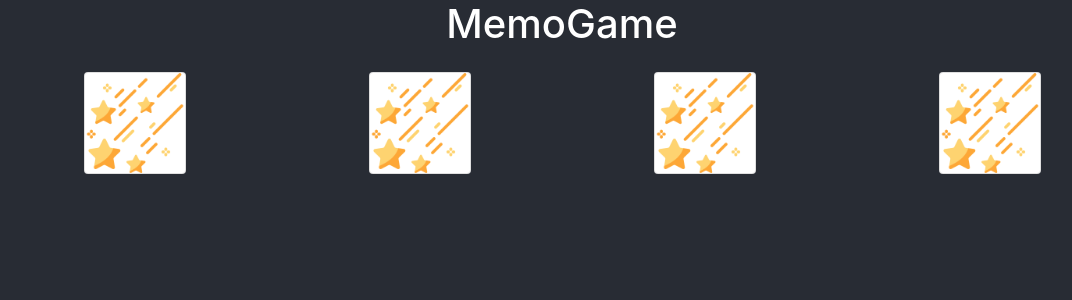
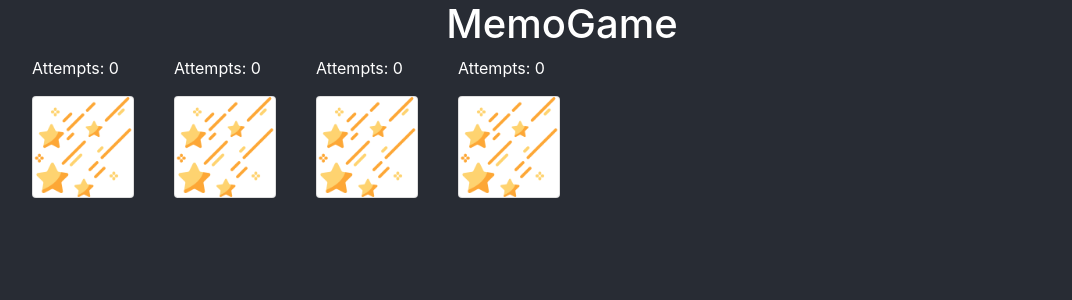
Before and after one commit to KatarzynaKrawczyk/memoGame1, a React (Create React App) app: page / in a window 1280 px wide. Shown: the top 300 px of the page, without its empty margins (78-1150 px from the left). Built offline with nearby package versions, Linux system fonts and the light colour scheme.

Commit message:
PlayCards initial handleChange

```diff
--- a/src/App.js
+++ b/src/App.js
@@ -1,21 +1,19 @@
 import React, { Component } from 'react';
-import fallingStar from './fallingStar.png';
 import './App.css';
-//import Card './component/card';
-import Game from './container/Game'
+import GameContainer from './container/GameContainer'
 
 class App extends Component {
   render() {
     return (
       <>
-        <header className="App-header">
+       <header className="App-header">
           <h1>MemoGame</h1>
-          <div class="container">
-            <div class="row">
-              <Game/>
-              <Game/>
-              <Game/>
-              <Game/>
+          <div className="container">
+            <div className="row">
+              <GameContainer name = "one"/>
+              <GameContainer name = "thumb"/>
+              <GameContainer name = "smile"/>
+              <GameContainer name = "home"/>
             </div>
           </div>
        </header>
--- /dev/null
+++ b/src/component/ListItem.jsx
@@ -0,0 +1,15 @@
+import React from "react";
+import PlayCard from "./PlayCard";
+
+class ListItem extends React.Component {
+    render() {
+        return (
+            <>
+                {this.props.name}
+                <PlayCard handleChange={this.props.handleChange} text="listitsm"/>
+            </>
+
+        )
+    }
+}
+export default ListItem;
--- /dev/null
+++ b/src/component/PlayCard.jsx
@@ -0,0 +1,11 @@
+import React from "react";
+import fallingStar from '../fallingStar.png';
+
+function PlayCard (props) {
+    return  <div  onClick={props.handleChange}  className="col-sm card m-3 mx-auto p-0 ">
+                <img src={fallingStar} className="flip" alt="fallingStar"/>
+            </div>;
+}
+
+
+export default PlayCard;
--- a/src/container/Game.jsx
+++ /dev/null
@@ -1,15 +0,0 @@
-import React from "react";
-import fallingStar from '../fallingStar.png';
-
-class Game extends React.Component {
-    render() {
-        return (
-            <div class="col-sm" className="card m-3 mx-auto">
-                <img src={fallingStar} className="flip" alt="fallingStar"/>
-            </div>
-        )
-
-    }
-}
-
-export default Game;
--- /dev/null
+++ b/src/container/GameContainer.jsx
@@ -0,0 +1,37 @@
+import React from "react";
+//import PlayCard from "../component/PlayCard";
+import ListItem from "../component/ListItem";
+
+
+class GameContainer extends React.Component {
+
+    constructor() {
+        super();
+        this.state = {
+            edited: 0
+        }
+    }
+
+    handleChange= () => {
+        this.setState({
+            edited: this.state.edited + 1
+        })
+
+    }
+    render() {
+        return (
+            <>
+
+                <ul>
+                Attempts: {this.state.edited}
+                    <ListItem handleChange ={this.handleChange.bind(this)}>
+                        {this.props.name}
+                    </ListItem>
+                </ul>
+            </>
+        )
+
+    }
+}
+
+export default GameContainer;
```
